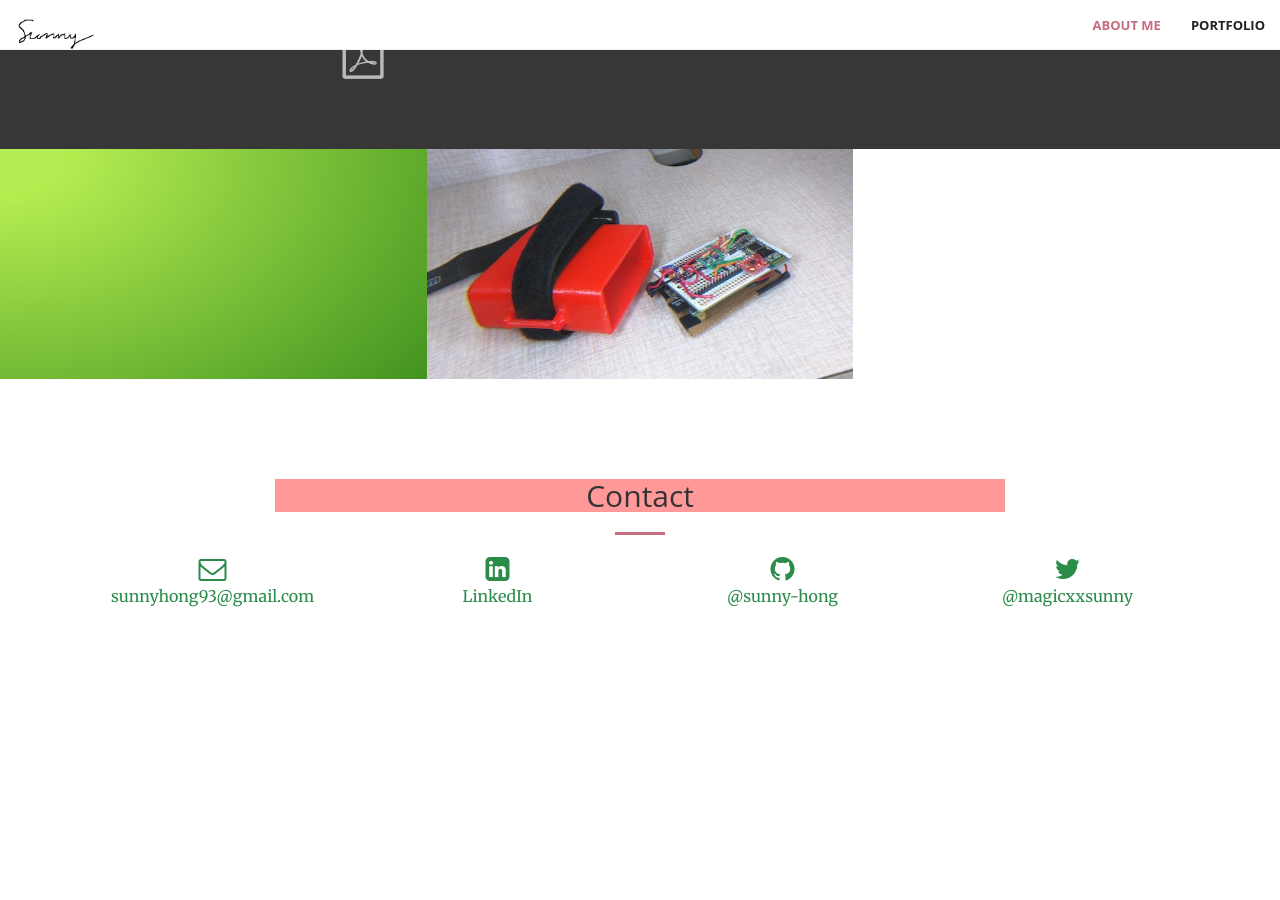
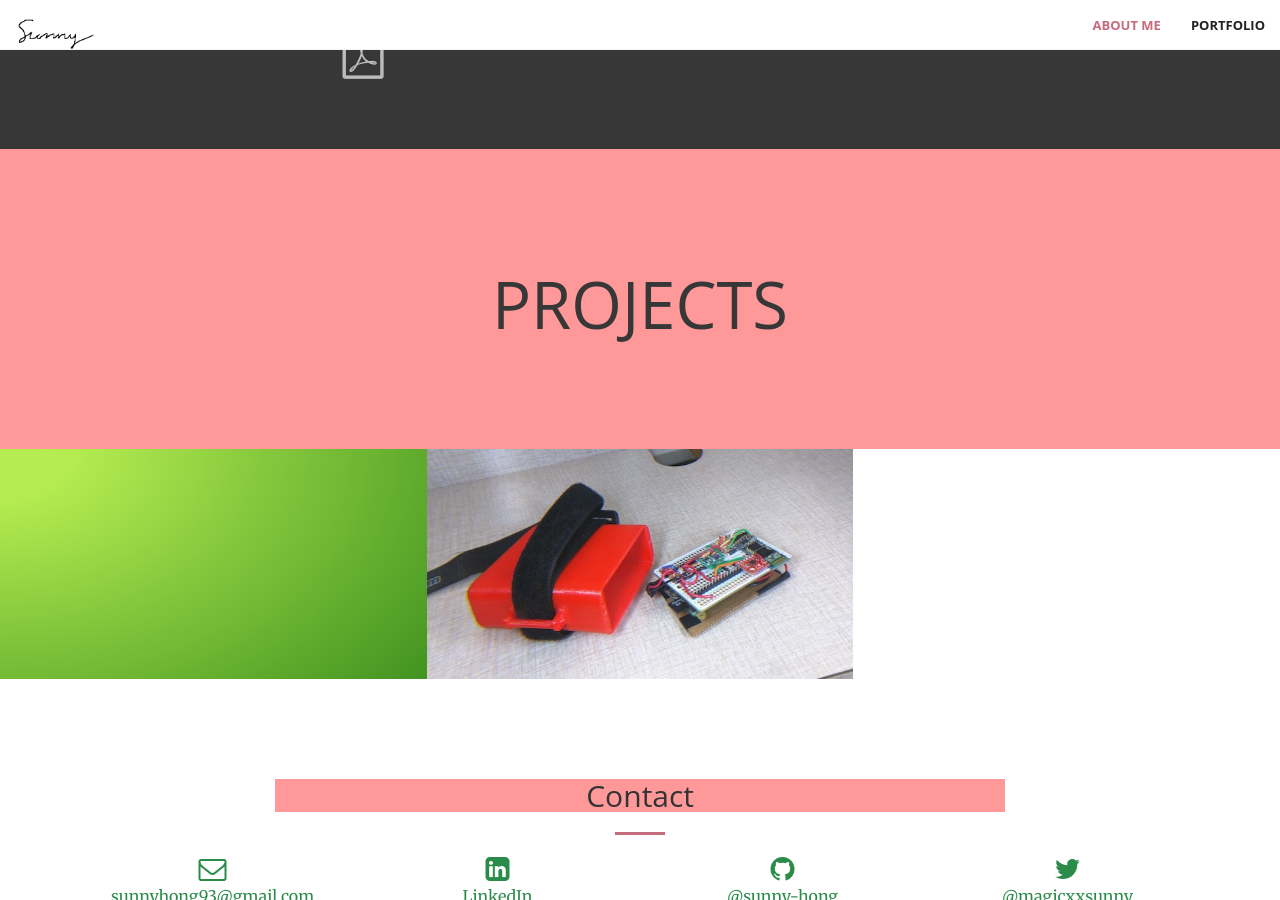
Before and after one commit to sunny-hong/sunny-hong.github.io, a Jekyll site: the page index.html, which Jekyll copies as it is, in a window 1280 px wide and 900 px high, scrolled down 1262 px. Built offline with Jekyll 4.4.1, drawn with Linux system fonts in a browser that asks for light colours; some web fonts are replaced; before the commit the page ends 1990 px from its top, so only the background shows below that.

Commit message:
Update index.html

```diff
--- a/index.html
+++ b/index.html
@@ -115,7 +115,9 @@
 		</aside>
 
 
-
+		<section class="bg-red" id="projects">
+			<h1>Projects</h1>
+		</section>
 
 		<section class="no-padding" id="portfolio">
 	    	<div class="container-fluid">
```
